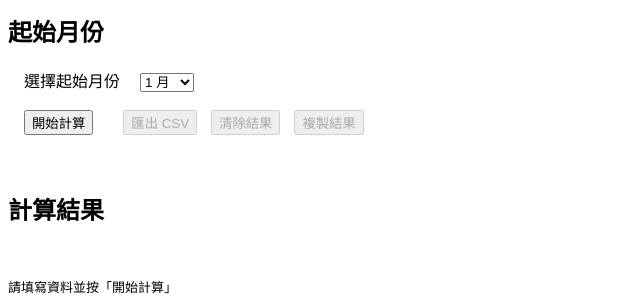
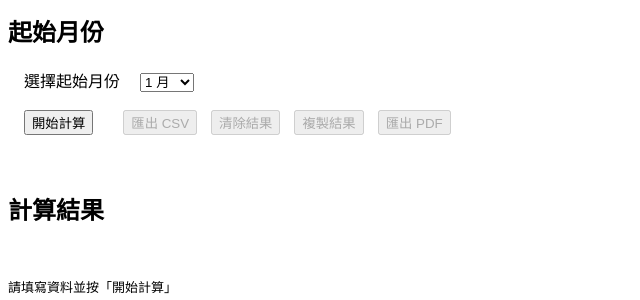
Before and after one commit to ailing1021/test, a Flask app: page / in a window 1280 px wide. Shown: the part 578-878 px from the top of the page, without its empty margins (0-640 px from the left). Run offline with Flask 3, Linux system fonts and the light colour scheme; some libraries are stand-ins or nearby versions.

Commit message:
Update index.html

```diff
--- a/template/index.html
+++ b/template/index.html
@@ -249,7 +249,7 @@
     <button id="btnExportCSV" type="button" disabled>匯出 CSV</button>
     <button id="btnClearResults" type="button" disabled>清除結果</button>
     <button id="btnCopyResults" type="button" disabled>複製結果</button>
-  </section>
+    <button id="btnExportPDF" type="button" disabled>匯出 PDF</button>   </section>
 
     <section id="resultSection">
     <h2>計算結果</h2>
@@ -287,6 +287,8 @@
 </footer>
 
 <script src="https://cdn.jsdelivr.net/npm/chart.js"></script>
+<script src="https://cdnjs.cloudflare.com/ajax/libs/html2canvas/1.4.1/html2canvas.min.js"></script>
+<script src="https://cdnjs.cloudflare.com/ajax/libs/jspdf/2.5.1/jspdf.umd.min.js"></script>
 
 <script>
   // 全局狀態
@@ -309,10 +311,11 @@
   const btnAddCourse = document.getElementById('btnAddCourse');
   const btnCalculate = document.getElementById('btnCalculate');
   const btnExportCSV = document.getElementById('btnExportCSV');
-  const btnClearResults = document.getElementById('btnClearResults'); // New button
-  const btnCopyResults = document.getElementById('btnCopyResults'); // New button
+  const btnClearResults = document.getElementById('btnClearResults');
+  const btnCopyResults = document.getElementById('btnCopyResults');
+  const btnExportPDF = document.getElementById('btnExportPDF'); // NEW: PDF button element
   const resultArea = document.getElementById('resultArea');
-  const chartsArea = document.getElementById('chartsArea'); // Get charts area
+  const chartsArea = document.getElementById('chartsArea');
 
   let pieChart = null;
 
@@ -340,7 +343,7 @@
     btnRemove.onclick = () => {
       div.remove();
       updateStateFromUI();
-      clearAndDisableResults(); // Clear results when debtor is removed
+      clearAndDisableResults();
     };
 
     // 輸入改變即更新狀態
@@ -384,7 +387,7 @@
     btnRemove.onclick = () => {
       div.remove();
       updateStateFromUI();
-      clearAndDisableResults(); // Clear results when course is removed
+      clearAndDisableResults();
     };
 
     // 輸入改變即更新狀態
@@ -404,14 +407,14 @@
   btnAddDebtor.addEventListener('click', () => {
     const item = createDebtorItem();
     debtorsList.appendChild(item);
-    clearAndDisableResults(); // Clear results when new debtor is added
+    clearAndDisableResults();
   });
 
   // 新增課程
   btnAddCourse.addEventListener('click', () => {
     const item = createCourseItem();
     coursesList.appendChild(item);
-    clearAndDisableResults(); // Clear results when new course is added
+    clearAndDisableResults();
   });
 
   // 從UI同步狀態物件
@@ -445,6 +448,7 @@
     btnExportCSV.disabled = true;
     btnClearResults.disabled = true;
     btnCopyResults.disabled = true;
+    btnExportPDF.disabled = true; // NEW: Disable PDF button
   }
 
   // 顯示錯誤訊息
@@ -456,18 +460,22 @@
   function calculateRepaymentPlan() {
     if (state.salary <= 0) {
       showError('請輸入有效的薪資');
+      clearAndDisableResults();
       return;
     }
     if (state.livingExpense < 0) {
       showError('生活費不可為負數');
+      clearAndDisableResults();
       return;
     }
     if (state.livingExpense >= state.salary) {
       showError('生活費不可大於或等於薪資');
+      clearAndDisableResults();
       return;
     }
     if (state.debtors.length === 0 && state.courses.length === 0) {
       showError('請至少新增一位債務人或一個課程');
+      clearAndDisableResults();
       return;
     }
 
@@ -498,6 +506,7 @@
       if (allDebtsCleared && allCoursesCleared) break;
       if (monthCount > maxMonths) {
         showError('計算超過最大月份，請檢查輸入是否正確');
+        clearAndDisableResults();
         break;
       }
 
@@ -618,10 +627,10 @@
     const totalDebt = state.debtors.reduce((sum, d) => sum + d.debt, 0);
     if (totalDebt <= 0) {
       // 無債務就不畫圖
-      chartsArea.style.display = 'none'; // Hide the charts area
+      chartsArea.style.display = 'none';
       return;
     }
-    chartsArea.style.display = 'flex'; // Show the charts area
+    chartsArea.style.display = 'flex';
 
     const labels = state.debtors.map(d => d.name);
     const data = state.debtors.map(d => d.debt);
@@ -713,11 +722,12 @@
       pieChart.destroy();
       pieChart = null;
     }
-    chartsArea.style.display = 'none'; // Hide the charts area
+    chartsArea.style.display = 'none';
     btnExportCSV.disabled = true;
     btnClearResults.disabled = true;
     btnCopyResults.disabled = true;
-    state.monthRecords = []; // Clear month records in state
+    btnExportPDF.disabled = true; // NEW: Disable PDF button
+    state.monthRecords = [];
   }
 
   // 按鈕事件：開始計算
@@ -726,15 +736,16 @@
 
     const calcResult = calculateRepaymentPlan();
     if (!calcResult) {
-      clearAndDisableResults(); // Clear if calculation fails
+      clearAndDisableResults();
       return;
     }
 
     displayResults(calcResult);
     renderPieChart();
     btnExportCSV.disabled = false;
-    btnClearResults.disabled = false; // Enable clear button after calculation
-    btnCopyResults.disabled = false; // Enable copy button after calculation
+    btnClearResults.disabled = false;
+    btnCopyResults.disabled = false;
+    btnExportPDF.disabled = false; // NEW: Enable PDF button
   });
 
   // 按鈕事件：匯出 CSV
@@ -764,11 +775,74 @@
     }
   });
 
+  // NEW: Button event: Export PDF
+  btnExportPDF.addEventListener('click', async () => {
+    try {
+      // Hide elements that should not appear in the PDF screenshot (e.g., buttons, input fields)
+      // For simplicity, we'll only capture the resultArea and chartsArea for now.
+      // If you want to capture the whole main section, you might need to hide action buttons temporarily.
+
+      // Capture the result area
+      const resultCanvas = await html2canvas(resultArea, {
+        scale: 2, // Increase scale for better resolution
+        useCORS: true // Essential if you load images/fonts from different origins
+      });
+      const resultImgData = resultCanvas.toDataURL('image/png');
+
+      // Capture the charts area if it's visible
+      let chartImgData = null;
+      if (chartsArea.style.display !== 'none' && chartsArea.clientHeight > 0) {
+        const chartCanvas = await html2canvas(chartsArea, {
+          scale: 2,
+          useCORS: true
+        });
+        chartImgData = chartCanvas.toDataURL('image/png');
+      }
+
+      // Create a new jsPDF instance
+      const { jsPDF } = window.jspdf;
+      const doc = new jsPDF('p', 'mm', 'a4'); // 'p' for portrait, 'mm' for millimeters, 'a4' for A4 size
+
+      // Add the result area image to the PDF
+      const imgWidth = 190; // A4 width approx 210mm, leaving 10mm margin on each side
+      const pageHeight = doc.internal.pageSize.height;
+      let imgHeight = resultCanvas.height * imgWidth / resultCanvas.width;
+      let heightLeft = imgHeight;
+      let position = 10; // Initial Y position for top margin
+
+      doc.addImage(resultImgData, 'PNG', 10, position, imgWidth, imgHeight);
+      heightLeft -= pageHeight;
+
+      // If result area content spans multiple pages
+      while (heightLeft >= 0) {
+        position = heightLeft - imgHeight + 10; // Reset position to start of new page
+        doc.addPage();
+        doc.addImage(resultImgData, 'PNG', 10, position, imgWidth, imgHeight);
+        heightLeft -= pageHeight;
+      }
+
+      // Add the charts area image to the PDF (if visible)
+      if (chartImgData) {
+        doc.addPage(); // Start charts on a new page for clarity
+        const chartImgHeight = chartCanvas.height * imgWidth / chartCanvas.width;
+        doc.addImage(chartImgData, 'PNG', 10, 10, imgWidth, chartImgHeight);
+      }
+
+      doc.save(`還款試算結果_${new Date().toISOString().slice(0,10)}.pdf`);
+      alert('PDF 已匯出！');
+
+    } catch (err) {
+      console.error('匯出 PDF 失敗：', err);
+      alert('匯出 PDF 失敗，請稍後再試。');
+    }
+  });
+
+
   // 頁面載入時，預先加入1筆債務人與課程，方便操作
   window.onload = () => {
     btnAddDebtor.click();
     btnAddCourse.click();
-    chartsArea.style.display = 'none'; // Hide charts area on initial load
+    chartsArea.style.display = 'none';
   };
 </script>
 
```
Lines whose indentation alone changed are shown as unchanged.
